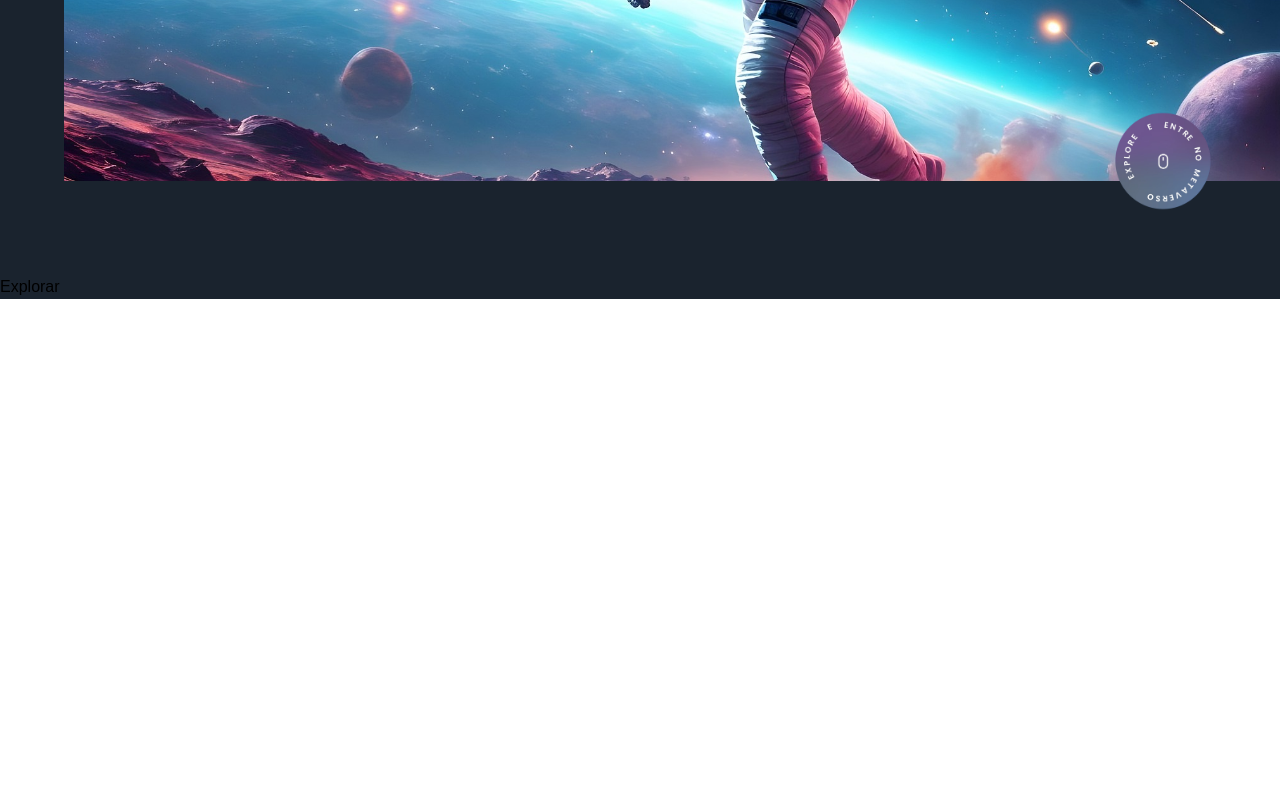
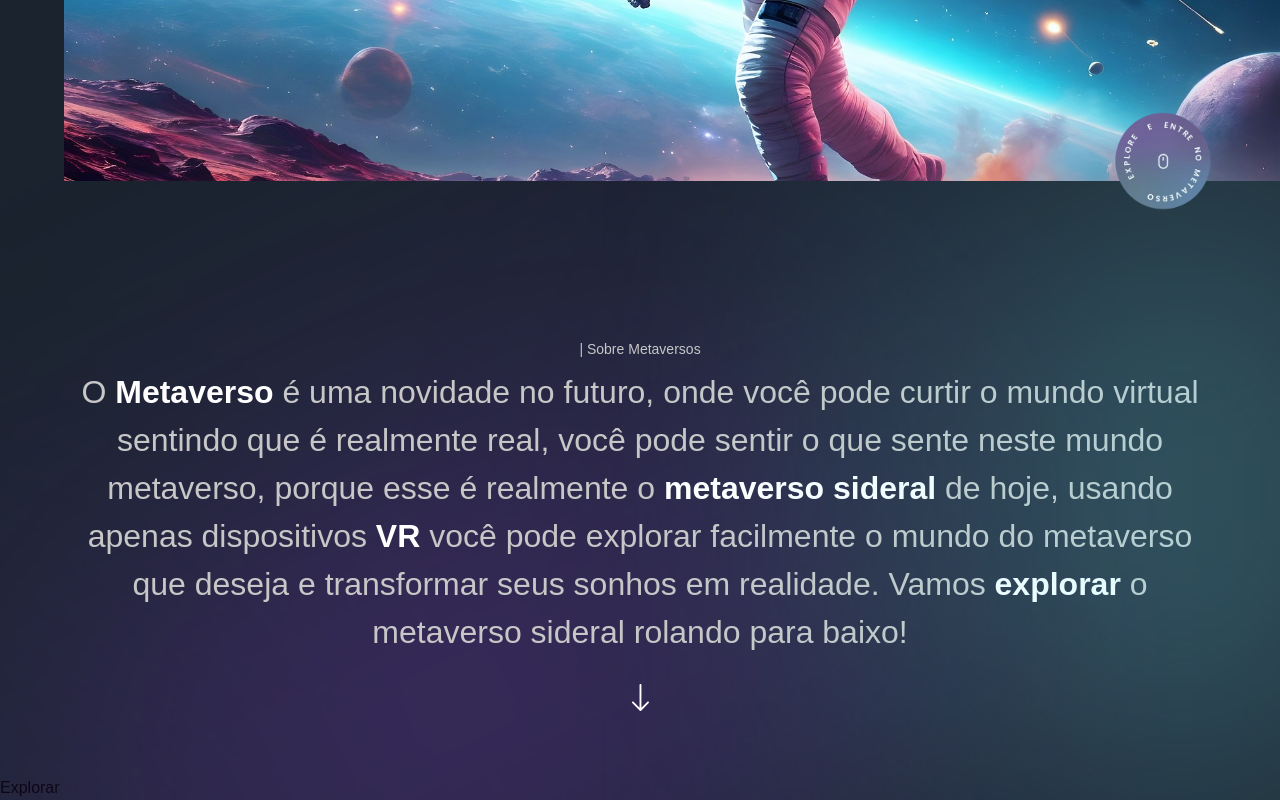
Before and after one commit to Jezebel1990/metaverse, a Next.js app: page / in a window 1280 px wide. Shown: the part 774-1574 px from the top of the page. Before the commit the page ends 1073 px from the top, so only its background shows below. Built offline with nearby package versions, Linux system fonts and the light colour scheme; a web font is replaced by a local one.

Commit message:
add about section

```diff
--- a/app/page.tsx
+++ b/app/page.tsx
@@ -1,12 +1,17 @@
 import  Navbar  from '../components/Navbar';
 import Explore  from '../sections/Explore';
 import Hero from '../sections/Hero';
+import About from '../sections/About';
 
 const Page = () => (
   <div className="bg-primary-black overflow-hidden">
  <Navbar />
  <Hero />
+ <div className="relative" >
+ <About />
+ <div className="gradient-03 z-0" />
  <Explore />
+ </div>
   </div>
 );
 
--- /dev/null
+++ b/components/CustomTexts.tsx
@@ -0,0 +1,22 @@
+'use client';
+
+import { motion } from "framer-motion";
+import { textContainer, textVariant2 } from "../utils/motion";
+
+
+export const TypingText = ({ title, textStyles }) => (
+<motion.p
+ variants={textContainer}
+ className={`font-normal text-[14px] text-secondary-white ${textStyles}`}
+>
+{Array.from(title).map((letter, index) => (
+ <motion.span variants={textVariant2} key={index} >
+    {letter === '' ? '\u00A0' : letter}
+</motion.span>
+))}
+</motion.p>
+);
+
+export const TitleText = ({ title, textStyles }) => (
+ <h2>Title</h2>
+);
--- /dev/null
+++ b/sections/About.tsx
@@ -0,0 +1,43 @@
+'use client';
+
+import { motion } from 'framer-motion';
+import { TypingText } from '../components/CustomTexts';
+
+import styles from '../styles';
+import { fadeIn, staggerContainer } from '../utils/motion';
+
+const About = () => (
+<section className={`${styles.paddings} relative z-10`}>
+<div className="gradient-02 z-0" />
+<motion.div
+variants={staggerContainer}
+initial="hidden"
+whileInView="show"
+viewport={{ once: false, amount: 0.25}}
+className={`${styles.innerWidth} mx-auto ${styles.flexCenter} flex-col`}
+>
+<TypingText title="| Sobre Metaversos" textStyles="text-center" />
+
+<motion.p
+variants={fadeIn('up', 'tween', 0.2, 1)}
+className="mt-[8px] font-normal sm:text-[32px] text-[20px] text-center text-secondary-white">
+O <span className="font-extrabold text-white"> Metaverso </span> é uma novidade no futuro, onde você pode curtir o mundo virtual sentindo
+que é realmente real, você pode sentir o que sente neste mundo metaverso, porque esse é
+realmente o <span className="font-extrabold text-white"> metaverso sideral </span>
+de hoje, usando apenas dispositivos <span className="font-extrabold text-white"> VR </span>
+você pode explorar facilmente o mundo do metaverso que deseja e transformar seus sonhos em realidade. Vamos
+<span className="font-extrabold text-white"> explorar </span>
+o metaverso sideral rolando para baixo!
+</motion.p>
+
+<motion.img
+ variants={fadeIn('up', 'tween', 0.3, 1)}
+ src="/arrow-down.svg"
+ alt="arrow down"
+ className="w-[18px] h-[28px] object-contain mt-[28px]"
+/>
+</motion.div>
+</section>
+);
+
+export default About;
```
